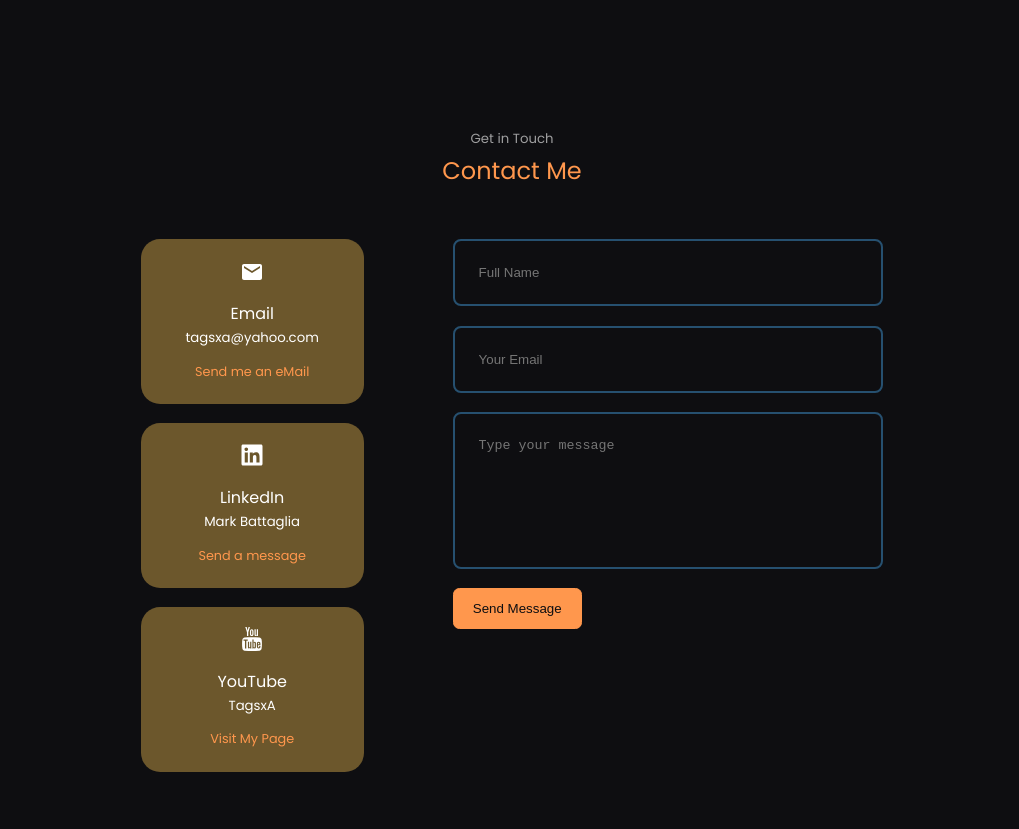
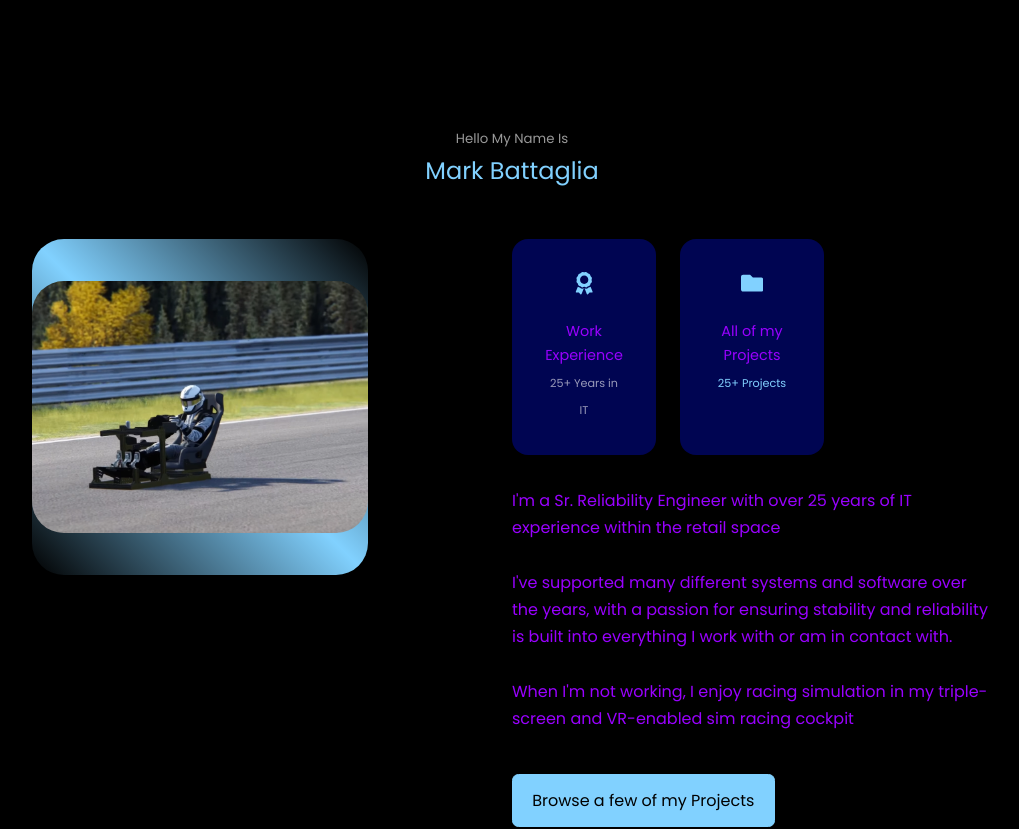
Before and after one commit to eSTee3/React-Portfolio, a React (Create React App) app: page / in a window 1280 px wide. Shown: the top 829 px of the page, without its empty margins (128-1147 px from the left). Built offline with nearby package versions, Linux system fonts and the light colour scheme; the HTML template or start-up script is replaced by a standard one.

Commit message:
Not sure why there are so many changes here, but I really just adjusted colors and some formatting

```diff
--- a/src/App.jsx
+++ b/src/App.jsx
@@ -1,19 +1,19 @@
 import React from 'react'
-// import About from './components/about/About';
+import About from './components/about/About';
 import Contact from './components/contact/Contact';
 // import Footer from './components/footer/Footer';
-// import Header from './components/header/Header';
+import Header from './components/header/Header';
 // import Nav from './components/nav/Nav';
 import Project from './components/project/Project';
 
 const App = () => {
   return (
     <>
-      {/* <About /> */}
+      <About />
       <Contact />
-      {/* <Footer />
-      <Header />
-      <Nav /> */}
+      {/* <Footer /> */}
+
+      {/* <Nav /> */}
       <Project />
     </>
   )
--- a/src/components/about/About.jsx
+++ b/src/components/about/About.jsx
@@ -0,0 +1,47 @@
+import React from "react";
+import "./about.css";
+import myAvatar from "../../assets/My Avatar.png";
+import { FaAward, FaFolder} from "react-icons/fa";
+
+const About = () => {
+  return (
+    <section id="about">
+      <h5>Hello My Name Is</h5>
+        <h2>Mark Battaglia</h2>
+      <div className="container about_container">
+        <div className="about_me">
+          <div className="about_me-image">
+            <img src={myAvatar} alt="About me" />
+          </div>
+        </div>
+        <div className="about_content">
+          <div className="about_cards">
+            <article className="about_card">
+              <FaAward className="about_icon" />
+              <h5>Work Experience</h5>
+              <small>25+ Years in IT</small>
+            </article>
+            <article className="about_card">
+              <FaFolder className="about_icon" />
+              <h5>All of my Projects</h5>
+              <small>
+                <a href="https://github.com/eSTee3?tab=repositories">25+ Projects</a>
+                </small>
+            </article>
+          </div>
+          <p>I'm a Sr. Reliability Engineer with over 25 years of IT experience within the retail space
+            <br />
+            <br />
+            I've supported many different systems and software over the years, with a passion for ensuring stability and reliability is built into everything I work with or am in contact with.
+            <br />
+            <br />
+            When I'm not working, I enjoy racing simulation in my triple-screen and VR-enabled sim racing cockpit
+          </p>
+          <a href="#project" className="btn btn-primary"> Browse a few of my Projects</a>
+        </div>
+      </div>
+    </section>
+  );
+};
+
+export default About;
--- a/src/components/about/about.css
+++ b/src/components/about/about.css
@@ -0,0 +1,97 @@
+.about_container {
+    display: grid;
+    grid-template-columns: 35% 50%;
+    gap: 15%;
+  }
+
+  .about_me {
+    width: 100%;
+    aspect-ratio: 1/1;
+    border-radius: 2rem;
+    background: linear-gradient(45deg, transparent, var(--color-primary),transparent);
+    display: grid;
+    place-items: center;
+  }
+
+  .about_me-image {
+    border-radius: 2rem;
+    overflow: hidden;
+  }
+
+  .about_cards {
+    display: grid;
+    grid-template-columns: repeat(3, 1fr);
+    gap: 1.5rem;
+  }
+
+  .about_card {
+    background: var(--color-bg-variant);
+    border: 1px solid transparent;
+    border-radius: 1rem;
+    padding: 2rem;
+    text-align: center;
+  }
+
+  .about_card:hover {
+    background: transparent;
+    border-color: var(--color-primary-variant);
+    cursor: default;
+  }
+
+  .about_icon {
+    color: var(--color-primary);
+    font-size: 1.4rem;
+    margin-bottom: 1rem;
+  }
+
+  .about_card h5 {
+    font-size: 0.9rem;
+  }
+
+  .about_card small {
+    font-size: 0.7rem;
+    color: var(--color-light);
+  }
+
+  .about_content p {
+    margin: 2rem 0 2.6rem;
+    color: var(--color-white);
+  }
+
+  @media screen and (max-width: 1024px){
+    .about_container {
+      grid-template-columns: 1fr;
+      gap: 0;
+    }
+
+    .about_me {
+      width: 50%;
+      margin: 2rem auto 4rem;
+    }
+
+    .about_content p {
+      margin: 1rem 0 1.5rem;
+    }
+  }
+
+  /*===== Media Query(Mobile)===*/
+  @media screen and (max-width: 600px){
+    .about_me {
+      width: 65%;
+      margin: 0 auto 3rem;
+    }
+
+    .about_cards {
+      grid-template-columns: 1fr 1fr;
+      gap: 1rem;
+    }
+
+    .about_content {
+      text-align: center;
+    }
+
+    .about_content p {
+      margin: 1.5rem 0;
+    }
+
+  }
--- a/src/components/header/Header.jsx
+++ b/src/components/header/Header.jsx
@@ -0,0 +1,13 @@
+import React from "react";
+import "./header.css";
+
+const Header = () => {
+  return (
+    <header id="header">
+      <div className="container header_container">
+      </div>
+    </header>
+  );
+};
+
+export default Header;
--- a/src/components/header/header.css
+++ b/src/components/header/header.css
@@ -0,0 +1,120 @@
+header {
+    height: 100vh;
+    padding-top: 7rem;
+    overflow: hidden;
+  }
+
+  .header_container {
+    text-align: center;
+    height: 100%;
+    position: relative;
+  }
+
+  .cta {
+    margin-top: 2.5rem;
+    display: flex;
+    gap: 1.2rem;
+    justify-content: center;
+  }
+
+  .header_socials {
+    display: flex;
+    flex-direction: column;
+    align-items: center;
+    gap: 0.8rem;
+    position: absolute;
+    left: 0;
+    bottom: 3rem;
+  }
+
+  .me {
+    background: linear-gradient(var(--color-primary),transparent);
+    width: 22rem;
+    height: 30rem;
+    position: absolute;
+    left: calc(50% - 11rem);
+    margin-top: 4rem;
+    border-radius: 12rem 12rem 0 0;
+    overflow: hidden;
+    padding: 5rem 1.5rem 1.5rem 1.5rem;
+  }
+
+  .scroll_down {
+    position: absolute;
+    right: -2.3rem;
+    bottom: 5rem;
+    transform: rotate(90deg);
+    font-weight: 200;
+    font-size: 0.9rem;
+  }
+
+  .cartoon {
+    position: absolute;
+    top: 50%;
+    left: 50%;
+    transform: translate(-70%, -50%);
+    width: 80vmin;
+    height: 80vmin;
+  }
+
+
+  .cartoon div {
+    position: absolute;
+    box-sizing: border-box;
+  }
+
+  .b {
+    border: 0.5vmin solid black;
+  }
+
+  .r {
+    border-radius: 100%;
+  }
+
+  .hb::before
+   {
+    content: "";
+    display: block;
+    position: absolute;
+  }
+
+  .bubble {
+    width: 30%;
+    height: 20%;
+    left: 73%;
+    top: 28%;
+    display: flex;
+    align-items: center;
+    justify-content: center;
+    text-align: center;
+    font-size: 2vmin;
+    background: linear-gradient(var(--color-primary),transparent);
+    box-shadow: 0 -0.25vmin, 0 0.125vmin;
+    font-family: "Comic Sans", "Comic Neue", sans-serif;
+  }
+
+  .bubble::before {
+    width: 40%;
+    height: 100%;
+    bottom: -51%;
+    border-radius: 50%;
+    left: 10%;
+    box-shadow: 0.5vmin 0, 2vmin -0.5vmin #6c572c, 2vmin -0.5vmin 0 0.5vmin;
+    clip-path: polygon(0% 49%, 150% 48%, 150% 100%, 0% 100%);
+  }
+
+
+  @media screen and (max-width: 1024px){
+    header {
+      height: 70vh;
+    }
+  }
+
+  @media screen and (max-width: 600px){
+    header {
+      height: 100vh;
+    }
+    .header_socials, .scroll_down {
+      display: none;
+    }
+  }
--- a/src/index.css
+++ b/src/index.css
@@ -10,16 +10,16 @@
 }
 
 :root {
-  --color-bg: #0e0e11;
-  --color-bg-variant: #6c572c;
-  --color-primary:#ff974d;
-  --color-primary-variant: rgba(77,181,255,0.4);
-  --color-white: #fff;
+  --color-bg: #000000;
+  --color-bg-variant: #000552;
+  --color-primary:#81d1ff;
+  --color-primary-variant: rgba(0, 0, 0, 0.4);
+  --color-white: #9900ff;
   --color-light: rgba(255,255,255,0.6);
   --container-width-lg: 75%;
   --container-width-md: 86%;
   --container-width-sm: 90%;
-  --transition: all 400ms ease;
+  --transition: all 1000ms ease;
 }
 
 html {
@@ -35,7 +35,6 @@ body {
   background:  var(--color-bg);
   color: var(--color-white);
   line-height: 1.7;
-  /* background-image: url(../src/assets/bg-texture.png); */
 }
 
 /* ====== General Style=======*/
```
Also changed, not shown: src/assets/My Avatar.png (added), 19 other files (tests, documents, lock files or other folders).
